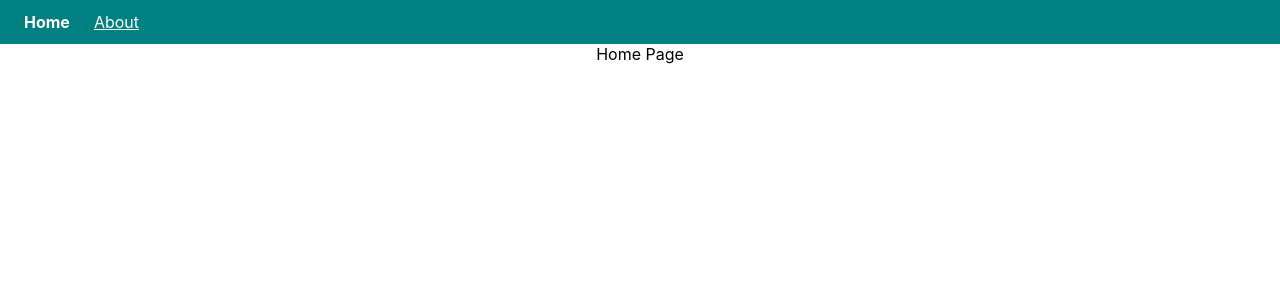
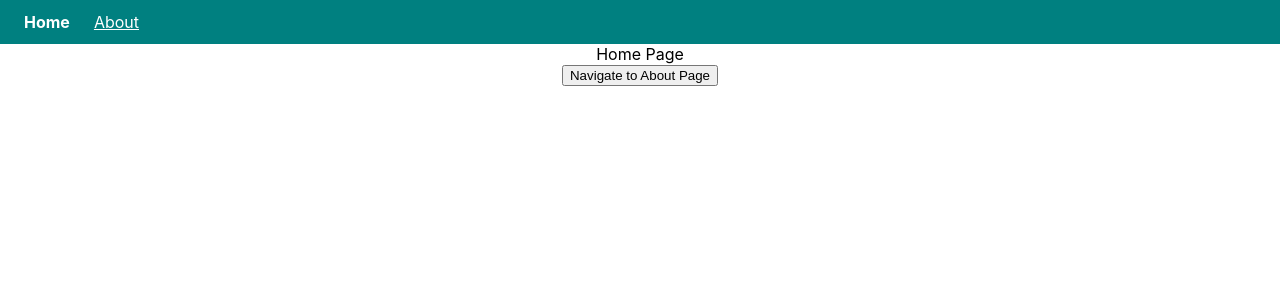
Before and after one commit to deepak252/Reactjs-Tutorial, a React (Create React App) app: page / in a window 1280 px wide. Shown: the top 300 px of the page. Built offline with nearby package versions, Linux system fonts and the light colour scheme.

Commit message:
Navigating Programmatically

```diff
--- a/src/components/About.js
+++ b/src/components/About.js
@@ -1,9 +1,18 @@
-import React from 'react'
+import {useNavigate} from 'react-router-dom';
 
 const About = () => {
-  return (
-    <div>About Page</div>
-  )
+    const navigate = useNavigate();
+
+    const handleBackButtonClick = () =>{
+        navigate(-1);
+    }
+
+    return (
+        <div>
+            <div>About Page</div>
+            <button onClick={handleBackButtonClick}>Back</button>
+        </div>
+    );
 }
 
 export default About
--- a/src/components/Home.js
+++ b/src/components/Home.js
@@ -1,9 +1,19 @@
-import React from 'react'
+import { useNavigate } from "react-router-dom";
 
 const Home = () => {
-  return (
-    <div>Home Page</div>
-  )
-}
+    const navigate = useNavigate();
+
+    const handleNavigateAboutButtonClick = () =>{
+        // navigate('/about'); // pushing route on stack
+        navigate('/about',{replace : true}); // Push route and replace history
+    }
+
+    return (
+        <div>
+            <div>Home Page</div>
+            <button onClick={handleNavigateAboutButtonClick}>Navigate to About Page</button>
+        </div>
+    );
+};
 
 export default Home;
```
